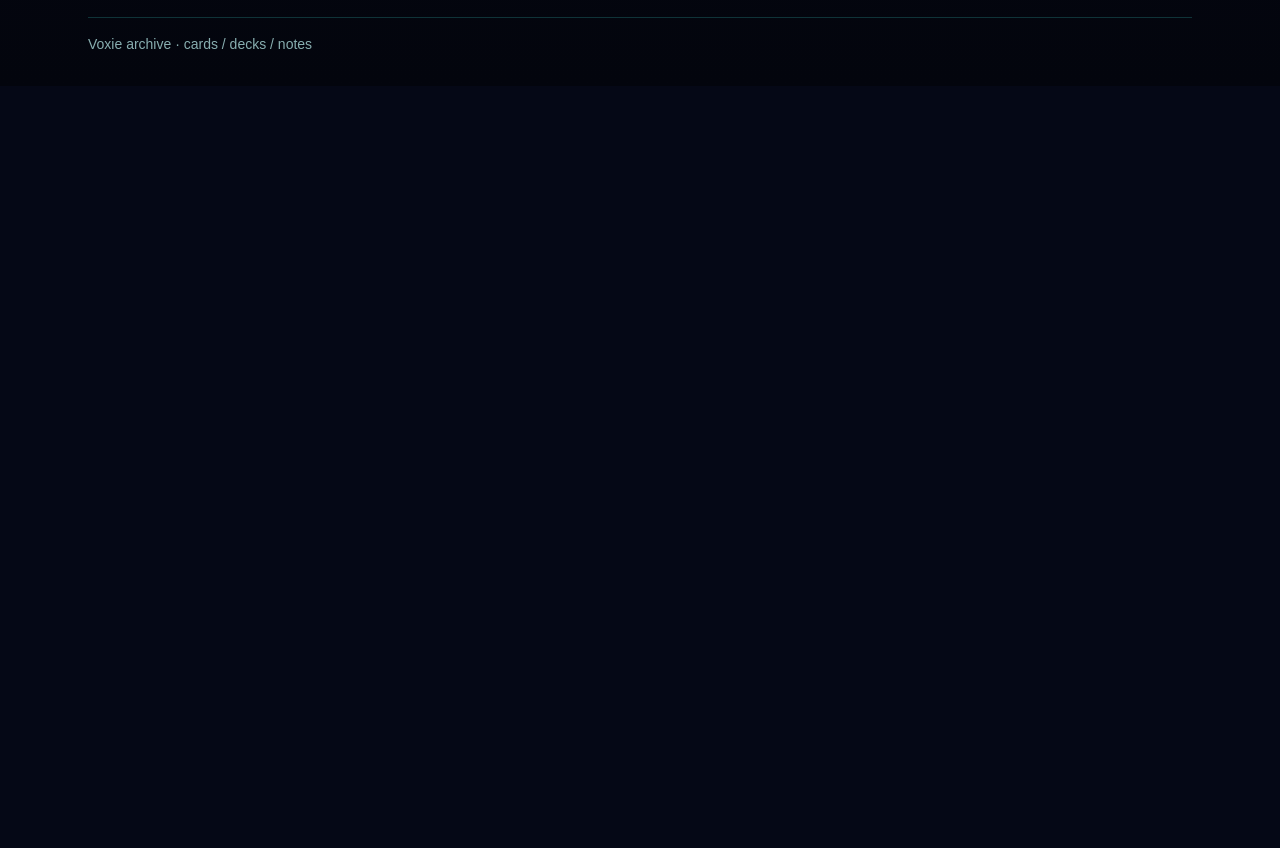
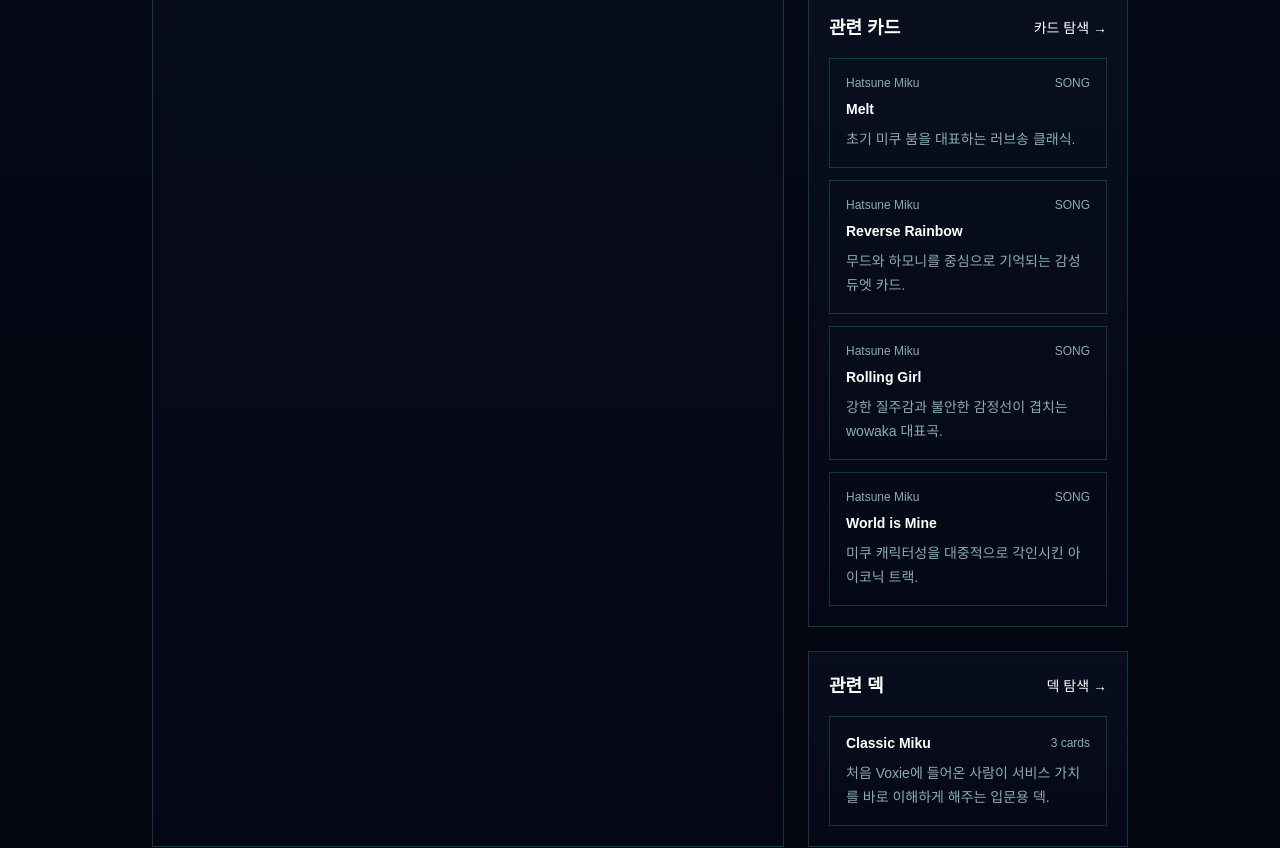
Before and after one commit to miku-agent/03_voxie, a Next.js app: page /cards/ievan-polkka in a window 1280 px wide. Shown: the part 1340-2188 px from the top of the page. Before the commit the page ends 1426 px from the top, so only its background shows below. Built offline with nearby package versions, Linux system fonts and the light colour scheme; no server answers; a web font is replaced by a local one.

Commit message:
feat(discovery): add related decks and cards

```diff
--- a/src/app/cards/[slug]/page.tsx
+++ b/src/app/cards/[slug]/page.tsx
@@ -5,8 +5,10 @@ import {
   getCardMediaMeta,
   getYouTubeEmbedUrl,
 } from "@/lib/cards";
+import { listCards } from "@/lib/cards";
 import { listDecks } from "@/lib/decks";
 import { getProfileHref } from "@/lib/profiles";
+import { getRelatedCards, getRelatedDecks } from "@/lib/related";
 
 type Props = {
   params: Promise<{ slug: string }>;
@@ -35,7 +37,20 @@ export default async function CardDetail({ params }: Props) {
   const embedUrl = getYouTubeEmbedUrl(card.youtube_url);
   const media = getCardMediaMeta(card);
   const decks = await listDecks();
+  const allCards = await listCards();
   const relatedDecks = decks.filter((deck) => deck.cards.includes(card.slug));
+  const suggestedDecks = getRelatedDecks(
+    {
+      slug: `card-${card.slug}`,
+      name: card.title,
+      tags: card.tags,
+      cards: relatedDecks.flatMap((deck) => deck.cards),
+      authorHandle: card.authorHandle,
+      authorName: card.authorName,
+    },
+    decks.filter((deck) => !deck.cards.includes(card.slug)),
+  );
+  const relatedCards = getRelatedCards(card, allCards);
 
   return (
     <div className="min-h-screen text-white">
@@ -298,6 +313,59 @@ export default async function CardDetail({ params }: Props) {
                 )}
               </div>
             </section>
+
+            <section className="terminal-frame p-5">
+              <div className="flex items-center justify-between gap-4">
+                <h2 className="text-lg font-semibold">관련 카드</h2>
+                <Link href="/" className="text-sm text-[var(--terminal-soft)]">
+                  카드 탐색 →
+                </Link>
+              </div>
+              <div className="mt-4 space-y-3">
+                {relatedCards.length > 0 ? (
+                  relatedCards.map((item) => (
+                    <Link key={item.slug} href={`/cards/${item.slug}`} className="block border border-[var(--terminal-border)] px-4 py-4">
+                      <div className="flex items-center justify-between gap-3 text-xs text-[var(--terminal-muted)]">
+                        <span>{item.character}</span>
+                        <span className="uppercase">{item.type}</span>
+                      </div>
+                      <p className="mt-2 text-sm font-semibold">{item.title}</p>
+                      <p className="mt-2 text-sm leading-6 text-[var(--terminal-muted)]">{item.summary ?? item.whyItMatters ?? "가까운 맥락의 카드"}</p>
+                    </Link>
+                  ))
+                ) : (
+                  <div className="border border-[var(--terminal-border)] px-4 py-4 text-sm text-[var(--terminal-muted)]">
+                    아직 바로 이어 볼 만한 카드 추천이 없어요.
+                  </div>
+                )}
+              </div>
+            </section>
+
+            <section className="terminal-frame p-5">
+              <div className="flex items-center justify-between gap-4">
+                <h2 className="text-lg font-semibold">관련 덱</h2>
+                <Link href="/decks" className="text-sm text-[var(--terminal-soft)]">
+                  덱 탐색 →
+                </Link>
+              </div>
+              <div className="mt-4 space-y-3">
+                {suggestedDecks.length > 0 ? (
+                  suggestedDecks.map((deck) => (
+                    <Link key={deck.slug} href={`/decks/${deck.slug}`} className="block border border-[var(--terminal-border)] px-4 py-4">
+                      <div className="flex items-center justify-between gap-3">
+                        <p className="text-sm font-semibold">{deck.name}</p>
+                        <span className="text-xs text-[var(--terminal-muted)]">{deck.cards.length} cards</span>
+                      </div>
+                      <p className="mt-2 text-sm leading-6 text-[var(--terminal-muted)]">{deck.shortPitch ?? deck.description}</p>
+                    </Link>
+                  ))
+                ) : (
+                  <div className="border border-[var(--terminal-border)] px-4 py-4 text-sm text-[var(--terminal-muted)]">
+                    아직 이 카드와 가까운 다른 덱 추천이 없어요.
+                  </div>
+                )}
+              </div>
+            </section>
           </aside>
         </section>
       </main>
--- a/src/app/decks/[slug]/page.tsx
+++ b/src/app/decks/[slug]/page.tsx
@@ -1,10 +1,11 @@
 import type { Metadata } from "next";
 import Link from "next/link";
 import ShareDeckActions from "./ShareDeckActions";
-import { getCardBySlugAsync, type Card } from "@/lib/cards";
+import { getCardBySlugAsync, listCards, type Card } from "@/lib/cards";
 import { getDeckShareDescription, getDeckShareUrl } from "@/lib/deck-share";
-import { getDeckBySlugAsync } from "@/lib/decks";
+import { getDeckBySlugAsync, listDecks } from "@/lib/decks";
 import { getProfileHref } from "@/lib/profiles";
+import { getRelatedCards, getRelatedDecks } from "@/lib/related";
 
 type Props = {
   params: Promise<{ slug: string }>;
@@ -69,6 +70,10 @@ export default async function DeckDetailPage({ params, searchParams }: Props) {
   const cards = (await Promise.all(deck.cards.map((cardSlug) => getCardBySlugAsync(cardSlug)))).filter(
     (card): card is Card => Boolean(card),
   );
+  const allDecks = await listDecks();
+  const allCards = await listCards();
+  const relatedDecks = getRelatedDecks(deck, allDecks);
+  const relatedCards = cards.length > 0 ? getRelatedCards(cards[0], allCards) : [];
 
   return (
     <div className="min-h-screen text-white">
@@ -223,7 +228,61 @@ export default async function DeckDetailPage({ params, searchParams }: Props) {
             </div>
           </article>
 
-          <aside className="terminal-frame p-5">
+          <aside className="space-y-6">
+            <div className="terminal-frame p-5">
+              <div className="flex items-center justify-between gap-4">
+                <h2 className="text-lg font-semibold">관련 덱</h2>
+                <Link href="/decks" className="text-sm text-[var(--terminal-soft)]">
+                  덱 탐색 →
+                </Link>
+              </div>
+              <div className="mt-4 space-y-3">
+                {relatedDecks.length > 0 ? (
+                  relatedDecks.map((item) => (
+                    <Link key={item.slug} href={`/decks/${item.slug}`} className="block border border-[var(--terminal-border)] px-4 py-4">
+                      <div className="flex items-center justify-between gap-3">
+                        <p className="text-sm font-semibold">{item.name}</p>
+                        <span className="text-xs text-[var(--terminal-muted)]">{item.cards.length} cards</span>
+                      </div>
+                      <p className="mt-2 text-sm leading-6 text-[var(--terminal-muted)]">{item.shortPitch ?? item.description}</p>
+                    </Link>
+                  ))
+                ) : (
+                  <div className="border border-[var(--terminal-border)] px-4 py-4 text-sm text-[var(--terminal-muted)]">
+                    아직 이 덱과 가까운 다른 덱 추천이 없어요.
+                  </div>
+                )}
+              </div>
+            </div>
+
+            <div className="terminal-frame p-5">
+              <div className="flex items-center justify-between gap-4">
+                <h2 className="text-lg font-semibold">관련 카드</h2>
+                <Link href="/" className="text-sm text-[var(--terminal-soft)]">
+                  카드 탐색 →
+                </Link>
+              </div>
+              <div className="mt-4 space-y-3">
+                {relatedCards.length > 0 ? (
+                  relatedCards.map((item) => (
+                    <Link key={item.slug} href={`/cards/${item.slug}`} className="block border border-[var(--terminal-border)] px-4 py-4">
+                      <div className="flex items-center justify-between gap-3 text-xs text-[var(--terminal-muted)]">
+                        <span>{item.character}</span>
+                        <span className="uppercase">{item.type}</span>
+                      </div>
+                      <p className="mt-2 text-sm font-semibold">{item.title}</p>
+                      <p className="mt-2 text-sm leading-6 text-[var(--terminal-muted)]">{item.summary ?? item.whyItMatters ?? "가까운 맥락의 카드"}</p>
+                    </Link>
+                  ))
+                ) : (
+                  <div className="border border-[var(--terminal-border)] px-4 py-4 text-sm text-[var(--terminal-muted)]">
+                    아직 이 덱에서 바로 이어 볼 카드 추천이 없어요.
+                  </div>
+                )}
+              </div>
+            </div>
+
+            <div className="terminal-frame p-5">
             <div className="flex items-center justify-between gap-4">
               <h2 className="text-lg font-semibold">story map</h2>
               <Link href="/decks/new" className="text-sm text-[var(--terminal-soft)]">
@@ -249,6 +308,7 @@ export default async function DeckDetailPage({ params, searchParams }: Props) {
                 );
               })}
             </div>
+          </div>
           </aside>
         </section>
 
--- /dev/null
+++ b/src/lib/related.ts
@@ -0,0 +1,50 @@
+import type { Card } from "@/lib/cards";
+import type { Deck } from "@/lib/decks";
+
+const intersectionCount = (left: string[], right: string[]) => {
+  const rightSet = new Set(right);
+  return left.filter((item) => rightSet.has(item)).length;
+};
+
+export const getRelatedDecks = (target: Deck, allDecks: Deck[], limit = 3) => {
+  return allDecks
+    .filter((deck) => deck.slug !== target.slug)
+    .map((deck) => {
+      const sharedTags = intersectionCount(target.tags, deck.tags);
+      const sharedCards = intersectionCount(target.cards, deck.cards);
+      const sameAuthor = target.authorHandle && deck.authorHandle && target.authorHandle === deck.authorHandle ? 1 : 0;
+      const score = sharedTags * 3 + sharedCards * 4 + sameAuthor * 2;
+
+      return { deck, score, sharedTags, sharedCards };
+    })
+    .filter((item) => item.score > 0)
+    .sort((a, b) => b.score - a.score || b.sharedCards - a.sharedCards || b.sharedTags - a.sharedTags || a.deck.name.localeCompare(b.deck.name))
+    .slice(0, limit)
+    .map((item) => item.deck);
+};
+
+export const getRelatedCards = (target: Card, allCards: Card[], limit = 4) => {
+  return allCards
+    .filter((card) => card.slug !== target.slug)
+    .map((card) => {
+      const sharedTags = intersectionCount(target.tags, card.tags);
+      const sameProducer = target.producer && card.producer && target.producer === card.producer ? 1 : 0;
+      const sameEra = target.era && card.era && target.era === card.era ? 1 : 0;
+      const sameCharacter = target.character === card.character ? 1 : 0;
+      const score = sharedTags * 3 + sameProducer * 3 + sameEra * 2 + sameCharacter * 2;
+
+      return { card, score, sharedTags, sameProducer, sameEra, sameCharacter };
+    })
+    .filter((item) => item.score > 0)
+    .sort(
+      (a, b) =>
+        b.score - a.score ||
+        b.sharedTags - a.sharedTags ||
+        b.sameProducer - a.sameProducer ||
+        b.sameEra - a.sameEra ||
+        b.sameCharacter - a.sameCharacter ||
+        a.card.title.localeCompare(b.card.title),
+    )
+    .slice(0, limit)
+    .map((item) => item.card);
+};
```
Also changed, not shown: 1 other file (tests, documents, lock files or other folders).
